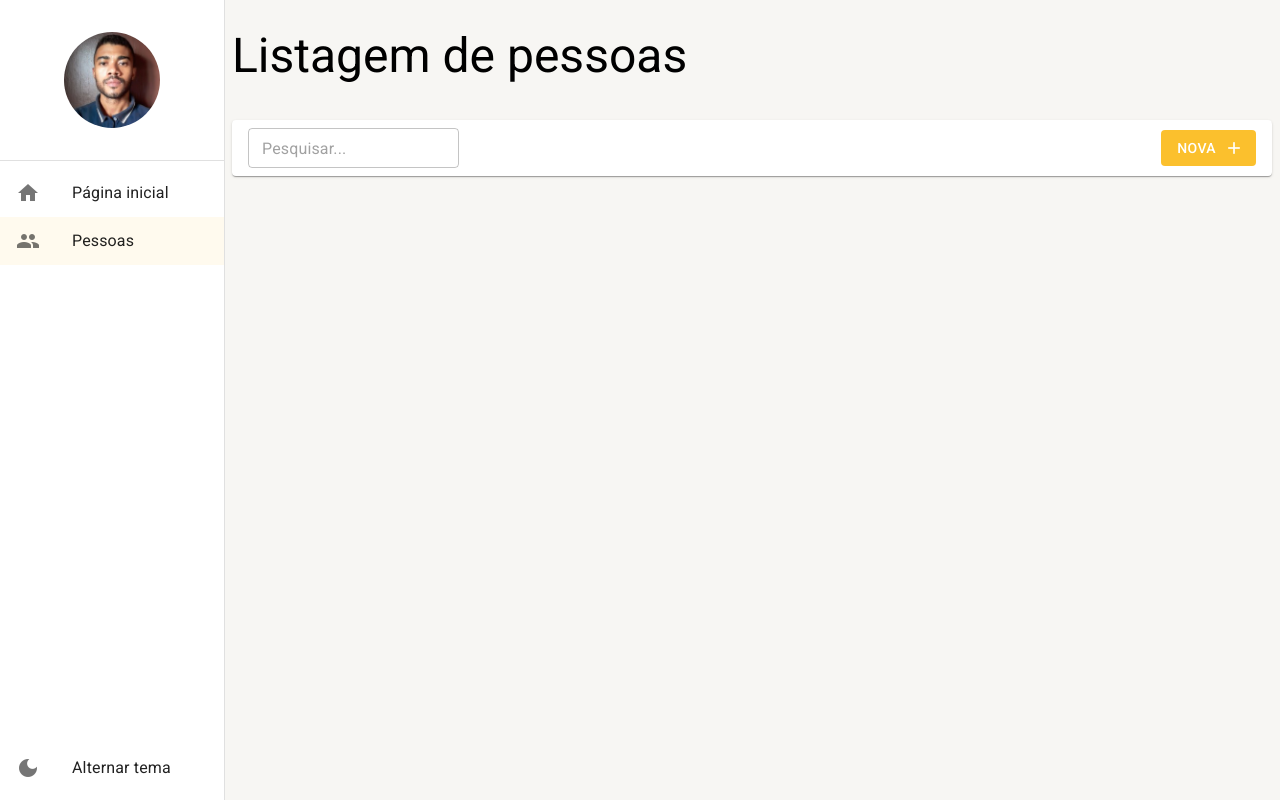
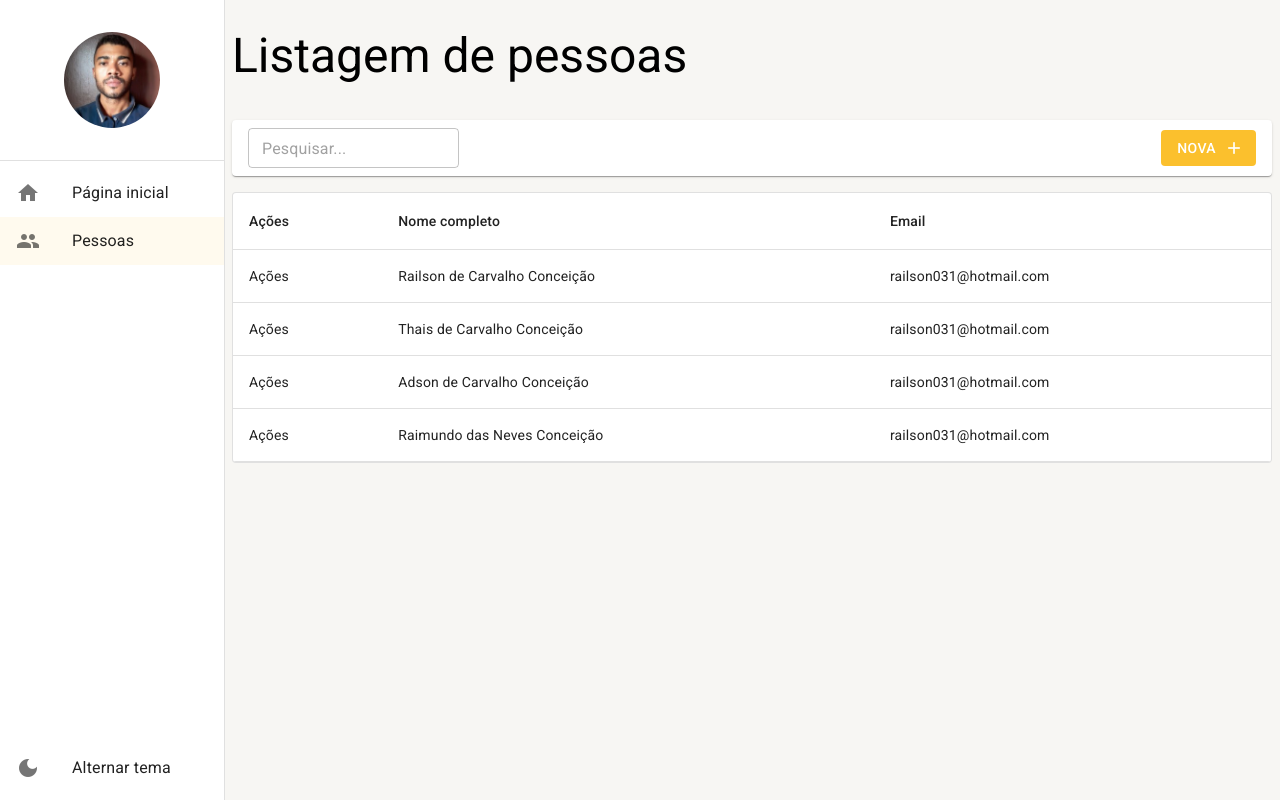
Before and after one commit to Railson031/cadastro, a React (Vite) app: page /pessoas in a window 1280 px wide. Built offline with nearby package versions, Linux system fonts and the light colour scheme; data requests are answered from the project's data file.

Commit message:
feat: Adicionando tabela para listagem de pessoas

```diff
--- a/mock/database.json
+++ b/mock/database.json
@@ -5,6 +5,24 @@
       "email": "railson031@hotmail.com",
       "cidadeId": 1,
       "nomeCompleto": "Railson de Carvalho Conceição"
+    },
+    {
+      "id": 2,
+      "email": "railson031@hotmail.com",
+      "cidadeId": 1,
+      "nomeCompleto": "Thais de Carvalho Conceição"
+    },
+    {
+      "id": 3,
+      "email": "railson031@hotmail.com",
+      "cidadeId": 1,
+      "nomeCompleto": "Adson de Carvalho Conceição"
+    },
+    {
+      "id": 4,
+      "email": "railson031@hotmail.com",
+      "cidadeId": 1,
+      "nomeCompleto": "Raimundo das Neves Conceição"
     }
   ]
 }
--- a/src/pages/pessoas/ListagemDePessoas.tsx
+++ b/src/pages/pessoas/ListagemDePessoas.tsx
@@ -1,29 +1,48 @@
-import { debounce } from "@mui/material";
-import { useEffect, useMemo } from "react";
+import { useEffect, useMemo, useState } from "react";
 import { useSearchParams } from "react-router-dom";
+import {
+  Paper,
+  Table,
+  TableBody,
+  TableCell,
+  TableContainer,
+  TableHead,
+  TableRow
+} from "@mui/material";
 
-import { FerramentasDaListagem } from "../../shared/components";
 import { useDebounce } from "../../shared/hooks";
 import { LayoutBaseDePagina } from "../../shared/layouts";
-import { PessoasService } from "../../shared/services";
-
+import { FerramentasDaListagem } from "../../shared/components";
+import { IListagemPessoa, PessoasService } from "../../shared/services";
 
 
 export const ListagemDePessoas: React.FC = () => {
   const [searchParams, setSearchParams] = useSearchParams();
   const { debounce } = useDebounce(3000, false);
 
+  const [rows, setRows] = useState<IListagemPessoa[]>([]);
+  const [totalCount, setTotalCount] = useState(0);
+  const [isLoading, setIsLoading] = useState(true);
+
   const busca = useMemo(() => {
     return searchParams.get('busca') || '';
   }, [searchParams]);
 
   useEffect(() => {
+    setIsLoading(true);
+
     debounce(() => {
-      PessoasService.getAll(1, busca).then((result) => {
+      PessoasService.getAll(1, busca)
+        .then((result) => {
+          setIsLoading(false);
+
           if (result instanceof Error) {
             alert(result.message);
           } else {
             console.log(result);
+
+            setTotalCount(result.totalCount);
+            setRows(result.data);
           }
         });
     });
@@ -38,10 +57,33 @@
             mostrarInputBusca
             textoBotaoNovo='Nova'
             textoBusca={busca}
-            aoMudarTextoDeBusca={texto => setSearchParams({ busca: texto }, { replace: true })}
+            aoMudarTextoDeBusca={
+              texto => setSearchParams({ busca: texto },
+                { replace: true })
+            }
           />
         }
       >
+        <TableContainer component={Paper} variant='outlined' sx={{ m: 1, width: 'auto' }}>
+          <Table>
+            <TableHead>
+              <TableRow>
+                <TableCell>Ações</TableCell>
+                <TableCell>Nome completo</TableCell>
+                <TableCell>Email</TableCell>
+              </TableRow>
+            </TableHead>
+            <TableBody>
+              {rows.map(row => (
+                <TableRow key={row.id}>
+                  <TableCell>Ações</TableCell>
+                  <TableCell>{row.nomeCompleto}</TableCell>
+                  <TableCell>{row.email}</TableCell>
+                </TableRow>
+              ))}
+            </TableBody>
+          </Table>
+        </TableContainer>
 
       </LayoutBaseDePagina>
     </div>
--- a/src/shared/services/api/pessoasService/PessoasService.ts
+++ b/src/shared/services/api/pessoasService/PessoasService.ts
@@ -2,26 +2,26 @@
 import { Api } from '../axios-config/index';
 import { Environment } from '../../../environments/index';
 
-interface IListagemPessoa {
+export interface IListagemPessoa {
   id: number;
   email: string;
   cidadeId: number;
   nomeCompleto: string;
 };
 
-interface IDetalhePessoa {
+export interface IDetalhePessoa {
   id: number;
   email: string;
   cidadeId: number;
   nomeCompleto: string;
 };
 
-type IPessoasComTotalCount = {
+type TPessoasComTotalCount = {
   data: IListagemPessoa[];
   totalCount: number;
 };
 
-const getAll = async (page = 1, filter = ''): Promise<IPessoasComTotalCount | Error> => {
+const getAll = async (page = 1, filter = ''): Promise<TPessoasComTotalCount | Error> => {
   try {
     const urlRelativa = `/pessoas?_page=${page}&_limit=${Environment.LIMITE_DE_LINHAS}&nomeCompleto_like=${filter}`;
 
```
Lines whose indentation alone changed are shown as unchanged.
